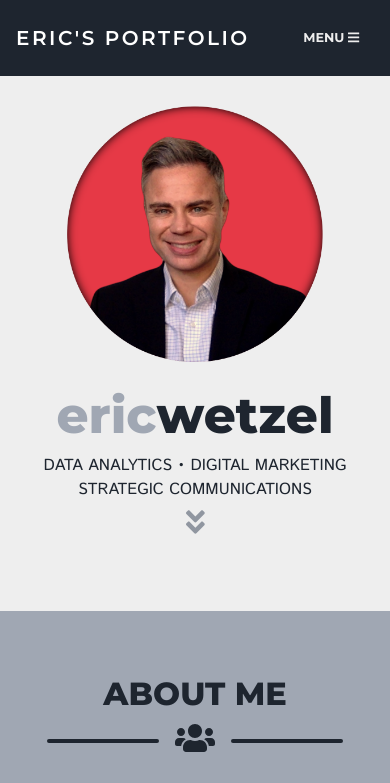
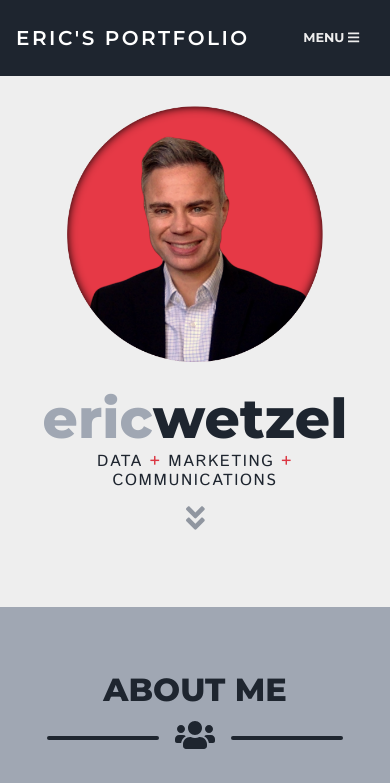
Before and after one commit to sonder74/portfolio, a plain HTML site: page index.html in a window 390 px wide. Shown: the top 783 px of the page. Drawn offline with nearby package versions, Linux system fonts and the light colour scheme; a script that the page names is missing.

Commit message:
fixing mobile/tablet subheading

```diff
--- a/index.html
+++ b/index.html
@@ -59,13 +59,14 @@
                 <img class="masthead-avatar-mobile mb-4 mt-9" src="assets/img/red_shadow_circle.png" alt="" />
                 <!-- Masthead Heading-->
                 <h1 class="masthead-heading text-light-secondary" style="font-size: 100px;">eric<span class="masthead-heading text-secondary" style="font-size: 100px;">wetzel</span></h1>
-                <h1 class="masthead-heading-mobile text-light-secondary" style="font-size: 50px;">eric<span class="masthead-heading-mobile text-secondary" style="font-size: 50px;">wetzel</span></h1>
+                <h1 class="masthead-heading-mobile text-light-secondary mb-0" style="font-size: 55px;">eric<span class="masthead-heading-mobile text-secondary" style="font-size: 55px;">wetzel</span></h1>
                 <!-- Masthead Subheading-->
                 <h5 class="masthead-subheading font-weight-light text-secondary mt-4">DATA ANALYTICS <span class="font-weight-bold" style="color: #DB3642">+</span> DIGITAL MARKETING <span class="font-weight-bold" style="color: #DB3642">+</span> STRATEGIC COMMUNICATIONS</h5>
-                <h5 class="masthead-subheading-tablet font-weight-light text-secondary mt-4">DATA ANALYTICS • DIGITAL MARKETING<br>STRATEGIC COMMUNICATIONS</h5>
-                <p class="masthead-subheading-mobile font-weight-light text-secondary mb-0">DATA ANALYTICS • DIGITAL MARKETING</p>
-                <p class="masthead-subheading-mobile font-weight-light text-secondary mb-0">STRATEGIC COMMUNICATIONS</p>
-                <!-- <div class="caret-mobile mt-0"> -->
+                <!-- <h5 class="masthead-subheading-tablet font-weight-light text-secondary mt-4">DATA ANALYTICS • DIGITAL MARKETING<br>STRATEGIC COMMUNICATIONS</h5> -->
+                <h5 class="masthead-subheading-tablet font-weight-light text-secondary mt-4">DATA <span class="font-weight-bold" style="color: #DB3642">+</span> MARKETING <span class="font-weight-bold" style="color: #DB3642">+</span> COMMUNICATIONS</h5>
+                <h5 class="masthead-subheading-mobile font-weight-light text-secondary mb-2">DATA <span class="font-weight-bold" style="color: #DB3642">+</span> MARKETING <span class="font-weight-bold" style="color: #DB3642">+</span> COMMUNICATIONS</h5>
+                <!-- <p class="masthead-subheading-mobile font-weight-light text-secondary mb-0">DATA ANALYTICS • DIGITAL MARKETING</p>
+                <p class="masthead-subheading-mobile font-weight-light text-secondary mb-0">STRATEGIC COMMUNICATIONS</p> -->
                 <a class="js-scroll-trigger caret-mobile" href="#about"><span style="font-size: 30px; color: #9096a0;"><i class="fas fa-angle-double-down"></i></span></a>
                 <!-- </div> -->
             </div>
```
